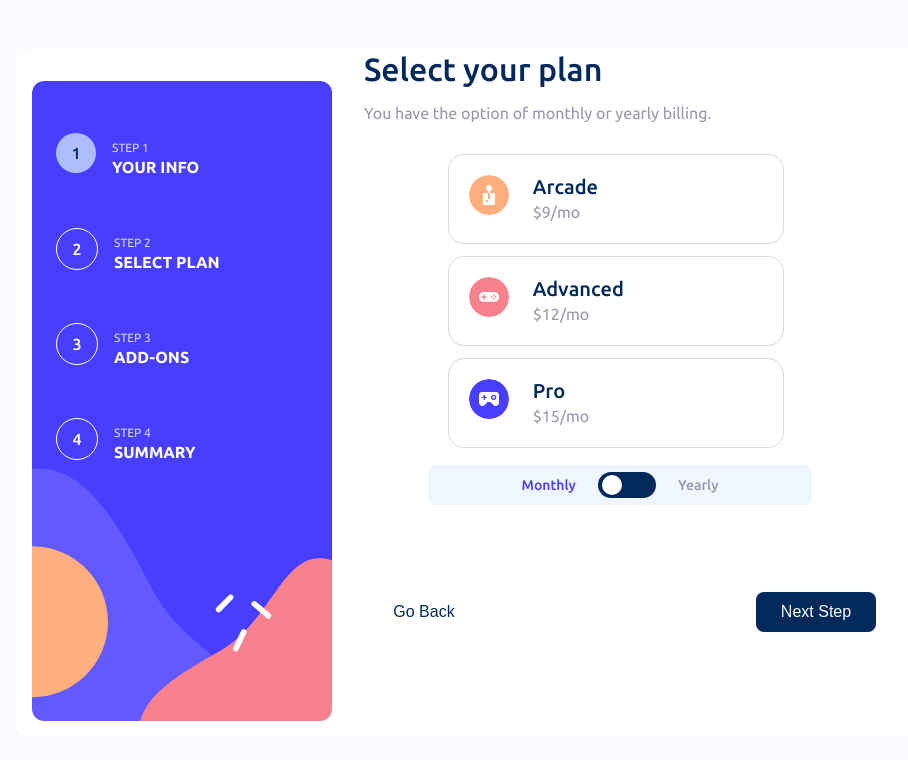
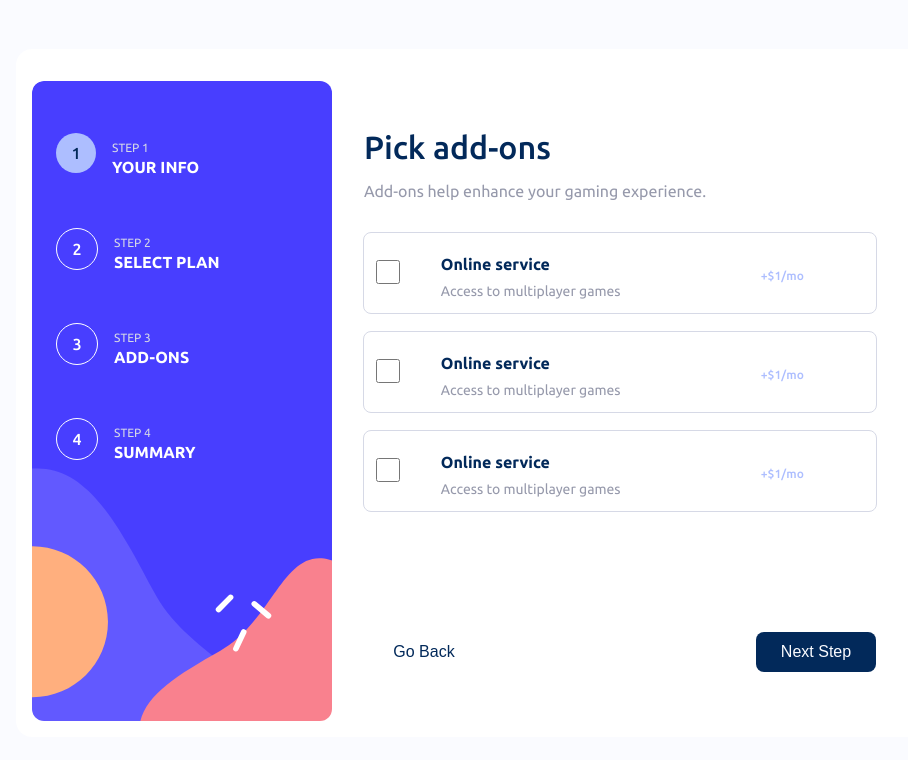
Before and after one commit to amandaduuaarte/multi-step-form, a React (Create React App) app: page / in a window 1280 px wide. Shown: the top 760 px of the page, without its empty margins (138-1046 px from the left). Built offline with nearby package versions, Linux system fonts and the light colour scheme.

Commit message:
feat: Implementing step 3 together with some fixes

```diff
--- /dev/null
+++ b/src/components/Checkbox/index.tsx
@@ -0,0 +1,29 @@
+import React from "react";
+import {
+    Container,
+    InputCheckbox,
+    ContainerDescriptions,
+    Title,
+    Description,
+    Price,
+} from "./styles";
+
+interface CheckboxProps {
+    title: string;
+    description: string;
+    price: number;
+}
+function Checkbox({ title, description, price }: CheckboxProps) {
+    return (
+        <Container>
+            <InputCheckbox type="checkbox" />
+            <ContainerDescriptions>
+                <Title>{title}</Title>
+                <Description>{description}</Description>
+            </ContainerDescriptions>
+            <Price>+${price}/mo</Price>
+        </Container>
+    );
+}
+
+export default Checkbox;
--- /dev/null
+++ b/src/components/Checkbox/styles.ts
@@ -0,0 +1,84 @@
+import { styled } from "styled-components";
+import colors from "../../styles/colors";
+import devices from "../../constants/devices";
+
+export const Container = styled.div`
+    width: 30vw;
+    height: 10vh;
+    border-radius: 8px;
+    border: 1px solid ${colors.LightGray};
+    display: grid;
+    grid-template-columns: 4vw 20vw 2vw;
+    grid-template-rows: 3vh 4vh;
+
+    cursor: pointer;
+    &:hover {
+        background: ${colors.Magnolia};
+        border-color: ${colors.PurplishBlue};
+    }
+
+    @media ${devices.xl} {
+        width: 100%;
+        grid-template-rows: 3vh;
+        grid-template-columns: 6vw 25vw 8vw;
+    }
+
+    @media ${devices.md} {
+        width: 80vw;
+        grid-template-columns: 12vw 55vw 2vw;
+        grid-template-rows: 3vh 4vh;
+    }
+`;
+
+export const InputCheckbox = styled.input`
+    grid-column: 1;
+    grid-row: 2;
+    height: 24px;
+    width: 24px;
+    margin-left: 20px;
+    border: 1px solid ${colors.LightGray};
+
+    @media ${devices.xl} {
+        margin-left: 12px;
+    }
+    @media ${devices.md} {
+        height: 20px;
+        width: 20px;
+    }
+`;
+
+export const ContainerDescriptions = styled.div`
+    grid-row: 1;
+    grid-column: 2;
+    margin-top: 3%;
+
+    @media ${devices.xl} {
+        margin-top: 2%;
+    }
+`;
+
+export const Title = styled.p`
+    font-size: 16px;
+    font-weight: 700;
+    color: ${colors.MarineBlue};
+    margin-bottom: 0;
+
+    @media ${devices.md} {
+        font-size: 14px;
+    }
+`;
+
+export const Description = styled.p`
+    font-size: 14px;
+    font-weight: 400;
+    color: ${colors.CoolGray};
+    margin-top: 3%;
+`;
+
+export const Price = styled.p`
+    grid-column: 3;
+    grid-row: 2;
+    font-size: 12px;
+    font-weight: 500;
+    color: ${colors.PastelBlue};
+`;
--- a/src/pages/Form/index.tsx
+++ b/src/pages/Form/index.tsx
@@ -7,7 +7,7 @@ function Form() {
     return (
         <Container>
             <SideBar />
-            <Step1 status={2} />
+            <Step1 status={3} />
         </Container>
     );
 }
--- a/src/pages/Form/styles.ts
+++ b/src/pages/Form/styles.ts
@@ -13,9 +13,9 @@ export const Container = styled.div`
     grid-template-rows: 80vh;
 
     @media ${devices.md} {
+        background: ${colors.Magnolia};
         grid-template-rows: 30vh 50vh;
         grid-template-columns: 101vw;
-        background: none;
         margin: 0;
         padding: 0;
     }
--- a/src/pages/stepComponets/index.tsx
+++ b/src/pages/stepComponets/index.tsx
@@ -10,6 +10,7 @@ import {
     Row,
     ContainerButtons,
     MonthSelectContainer,
+    CheckboxContainer,
 } from "./styles";
 import TextField from "../../components/TextField";
 import Button from "../../components/Button";
@@ -18,6 +19,7 @@ import ArcadeIcon from "../../assets/images/icon-arcade.svg";
 import AdvancedIcon from "../../assets/images/icon-advanced.svg";
 import ProIcon from "../../assets/images/icon-pro.svg";
 import MonthSelect from "../../components/MonthSelect";
+import Checkbox from "../../components/Checkbox";
 
 interface SptepsProps {
     status: number;
@@ -102,6 +104,32 @@ function Step1({ status }: SptepsProps) {
                         </Row>
                     </>
                 )}
+
+                {status === 3 && (
+                    <>
+                        <Title>Pick add-ons</Title>
+                        <Description>
+                            Add-ons help enhance your gaming experience.
+                        </Description>
+                        <CheckboxContainer>
+                            <Checkbox
+                                title="Online service"
+                                description="Access to multiplayer games"
+                                price={1}
+                            />
+                            <Checkbox
+                                title="Online service"
+                                description="Access to multiplayer games"
+                                price={1}
+                            />
+                            <Checkbox
+                                title="Online service"
+                                description="Access to multiplayer games"
+                                price={1}
+                            />
+                        </CheckboxContainer>
+                    </>
+                )}
             </Content>
 
             <ContainerButtons>
--- a/src/pages/stepComponets/styles.ts
+++ b/src/pages/stepComponets/styles.ts
@@ -6,8 +6,9 @@ export const Container = styled.div`
     grid-row: 1;
     grid-column: 2;
     display: grid;
+    height: 80vh;
     grid-template-columns: 50vw;
-    grid-template-rows: 40vh 30vh;
+    grid-template-rows: 10vh 40vh 30vh;
     margin-left: 10%;
     align-items: center;
     justify-content: center;
@@ -16,7 +17,8 @@ export const Container = styled.div`
     @media ${devices.md} {
         padding: 0;
         margin: 0;
-        background: ${colors.Alabaster};
+        width: 100vw;
+        height: 75vh;
         align-items: center;
         grid-template-columns: 100vw;
         grid-template-rows: 20vh 30vh;
@@ -27,14 +29,14 @@ export const Container = styled.div`
 
 export const Content = styled.div`
     grid-column: 1;
-    grid-row: 1;
+    grid-row: 2;
 
     @media ${devices.md} {
         background: ${colors.white};
         border: 1px solid ${colors.white};
         border-radius: 16px;
         grid-row: 1;
-        height: 70vh;
+        height: 60vh;
     }
 `;
 
@@ -55,7 +57,7 @@ export const Description = styled.p`
     font-weight: 400;
     color: ${colors.CoolGray};
     align-self: flex-start;
-    margin-bottom: 24px;
+    margin-bottom: 32px;
     width: 64%;
 
     @media ${devices.md} {
@@ -71,6 +73,7 @@ export const ContentInputs = styled.div`
     margin-top: 5%;
     width: 80%;
     height: 25vh;
+    align-items: center;
 
     @media ${devices.md} {
         align-items: center;
@@ -83,13 +86,13 @@ export const ContentInputs = styled.div`
 
 export const ContainerButtons = styled.div`
     grid-column: 1;
-    grid-row: 2;
+    grid-row: 3;
     display: flex;
     justify-content: space-between;
     width: 80%;
 
     @media ${devices.md} {
-        grid-column: 1 2;
+        grid-column: 1/2;
         width: 100vw;
         grid-row: 3;
         background: ${colors.white};
@@ -103,11 +106,11 @@ export const ContentButton = styled.div`
     margin-top: 20%;
 
     @media ${devices.md} {
+        justify-content: space-between;
         align-items: center;
         margin: 0;
         padding: 32px;
         width: 100vw;
-        align-self: flex-end;
     }
 `;
 
@@ -117,6 +120,7 @@ export const Row = styled.div`
     width: 80%;
     margin-top: 5%;
     flex-wrap: wrap;
+    align-items: center;
 
     @media ${devices.md} {
         flex-direction: column;
@@ -140,3 +144,23 @@ export const MonthSelectContainer = styled.div`
         margin: 0;
     }
 `;
+
+export const CheckboxContainer = styled.div`
+    width: 80%;
+    height: 35vh;
+    display: flex;
+    flex-direction: column;
+    justify-content: space-between;
+    align-items: center;
+
+    @media ${devices.md} {
+        flex-direction: column;
+        align-items: center;
+        width: 100vw;
+        margin-top: 0;
+    }
+    @media ${devices.lg} {
+        flex-direction: column;
+        align-items: center;
+    }
+`;
```
